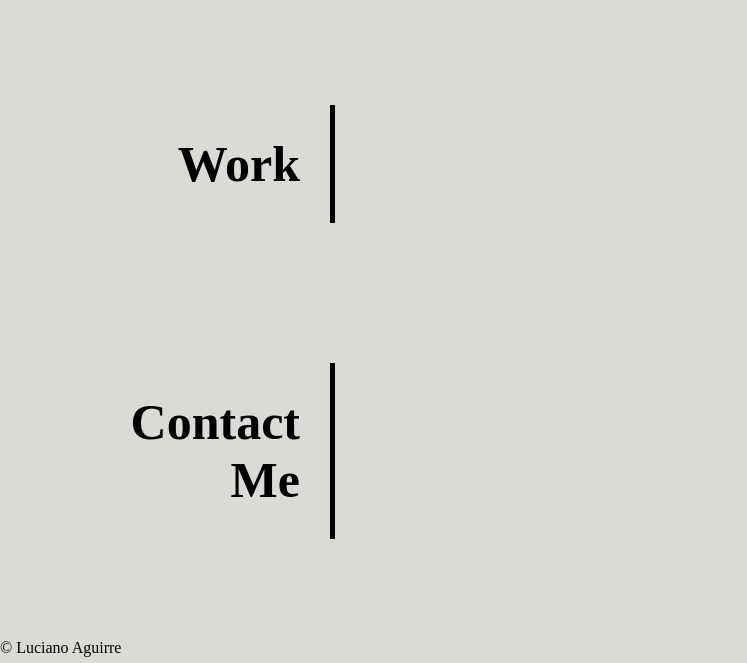
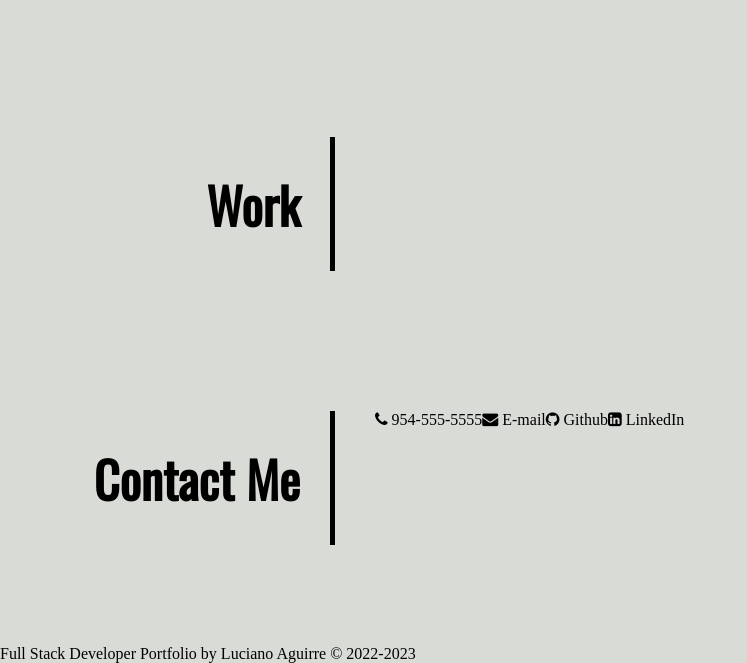
Before and after one commit to iamlucho/module-2-challenge, a plain HTML site: page index.html in a window 1280 px wide. Shown: the part 758-1421 px from the top of the page, without its empty margins (0-747 px from the left). Drawn offline with nearby package versions, Linux system fonts and the light colour scheme.

Commit message:
Added reference to icons and completed contact information.

```diff
--- a/assets/css/style.css
+++ b/assets/css/style.css
@@ -18,7 +18,7 @@ body {
 header {
     padding: 20px;
     font-family: 'Trebuchet MS', 'Lucida Sans Unicode', 'Lucida Grande', 'Lucida Sans', Arial, sans-serif;
-    background-color: #2a607c;
+    background-color: #4f4f51;
     color: #ffffff;
 }
 
@@ -102,6 +102,7 @@ section {
 }
 .section-title {
     font-size: 50px;
+    font-family: 'Oswald', sans-serif;
     display: inline-block;
     border-right: 5px solid;
     margin-right: 40px;
--- a/index.html
+++ b/index.html
@@ -6,8 +6,9 @@
     <title>My Portfolio</title>
     <!-- Fonts Reference -->
     <link href='https://fonts.googleapis.com/css?family=Oswald' rel='stylesheet'>
-    <!-- Style Reference -->
+    <!-- Style References -->
     <link rel="stylesheet" href="assets/css/style.css">
+    <link rel="stylesheet" href="https://cdnjs.cloudflare.com/ajax/libs/font-awesome/4.7.0/css/font-awesome.min.css">
 </head>
 
 <body>
@@ -60,7 +61,10 @@
             <section id="contact">
                 <div class="section-detail">
                     <h2 class="section-title cell-border">Contact Me</h2>
-
+                    <p class="fa fa-phone"> 954-555-5555</p>
+                    <p class="fa fa-envelope"> E-mail</p>
+                    <p class="fa fa-github"> Github</p>
+                    <p class="fa fa-linkedin-square"> LinkedIn</p>
                 </div>
 
             </section>
@@ -71,7 +75,7 @@
     <!-- FOOTER -->
 
     <footer class="footer">
-    <p>&copy; Luciano Aguirre</p>
+    <p>Full Stack Developer Portfolio by Luciano Aguirre &copy; 2022-2023</p>
 
     </footer>
 
```
